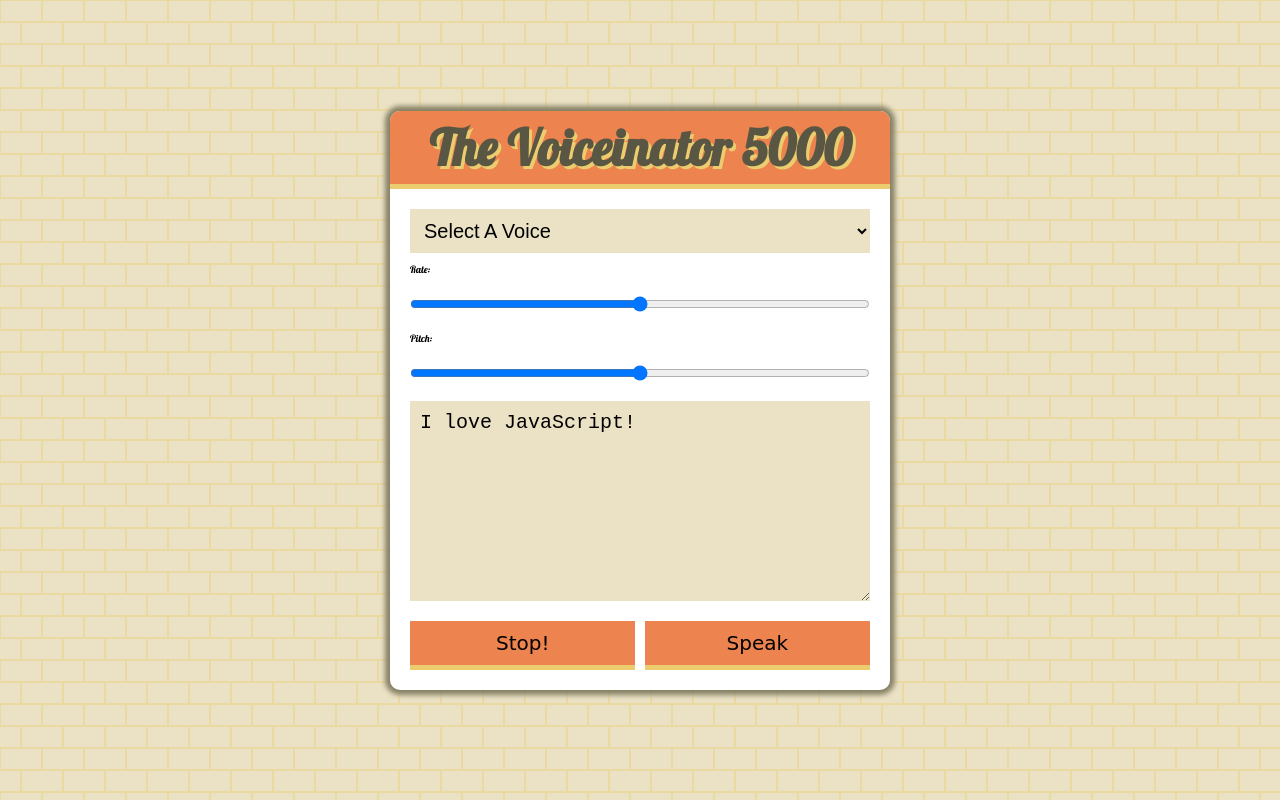
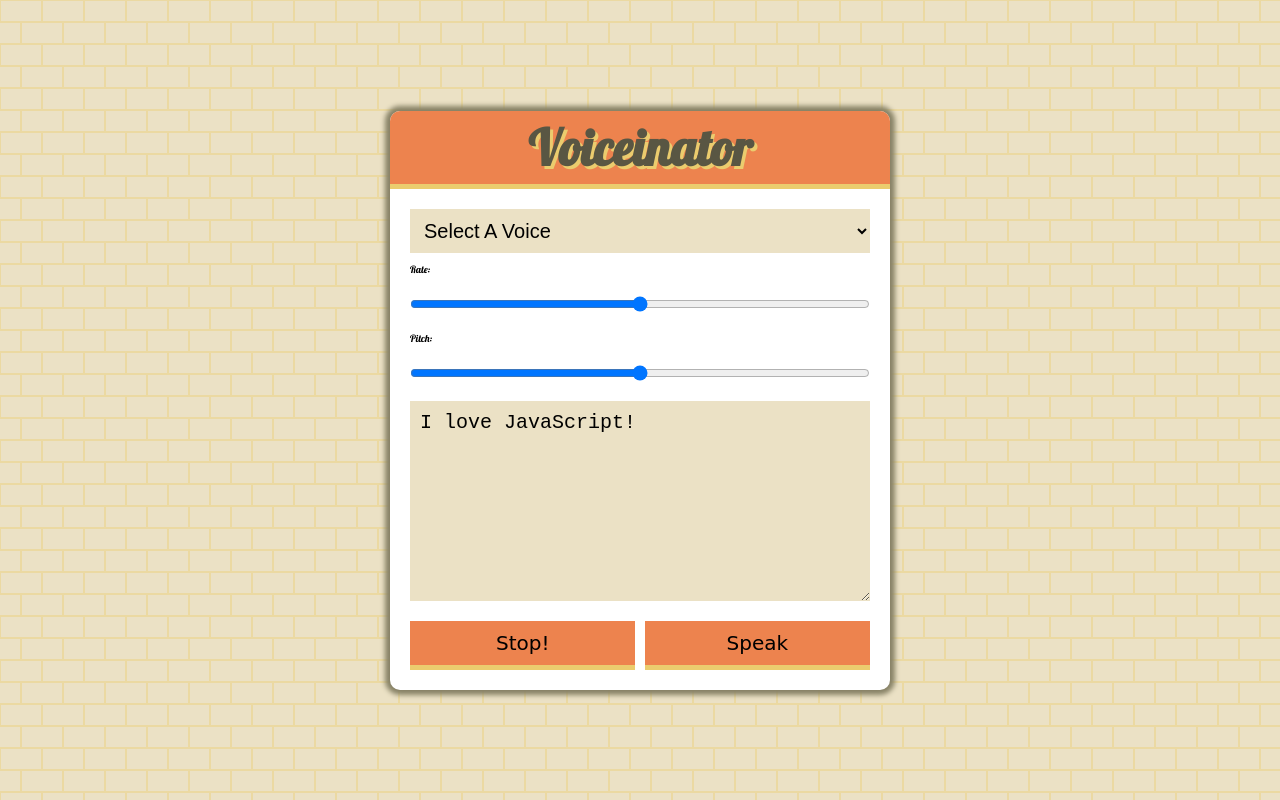
Before and after one commit to highflyer910/javascript30, a plain HTML site: page speech_synthesis/index.html in a window 1280 px wide. Drawn offline with Linux system fonts and the light colour scheme.

Commit message:
Speech synthesis

```diff
--- a/speech_synthesis/index.html
+++ b/speech_synthesis/index.html
@@ -10,7 +10,7 @@
 <body>
     <div class="voiceinator">
 
-      <h1>The Voiceinator 5000</h1>
+      <h1>Voiceinator</h1>
 
       <select name="voice" id="voices">
         <option value="">Select A Voice</option>
```
